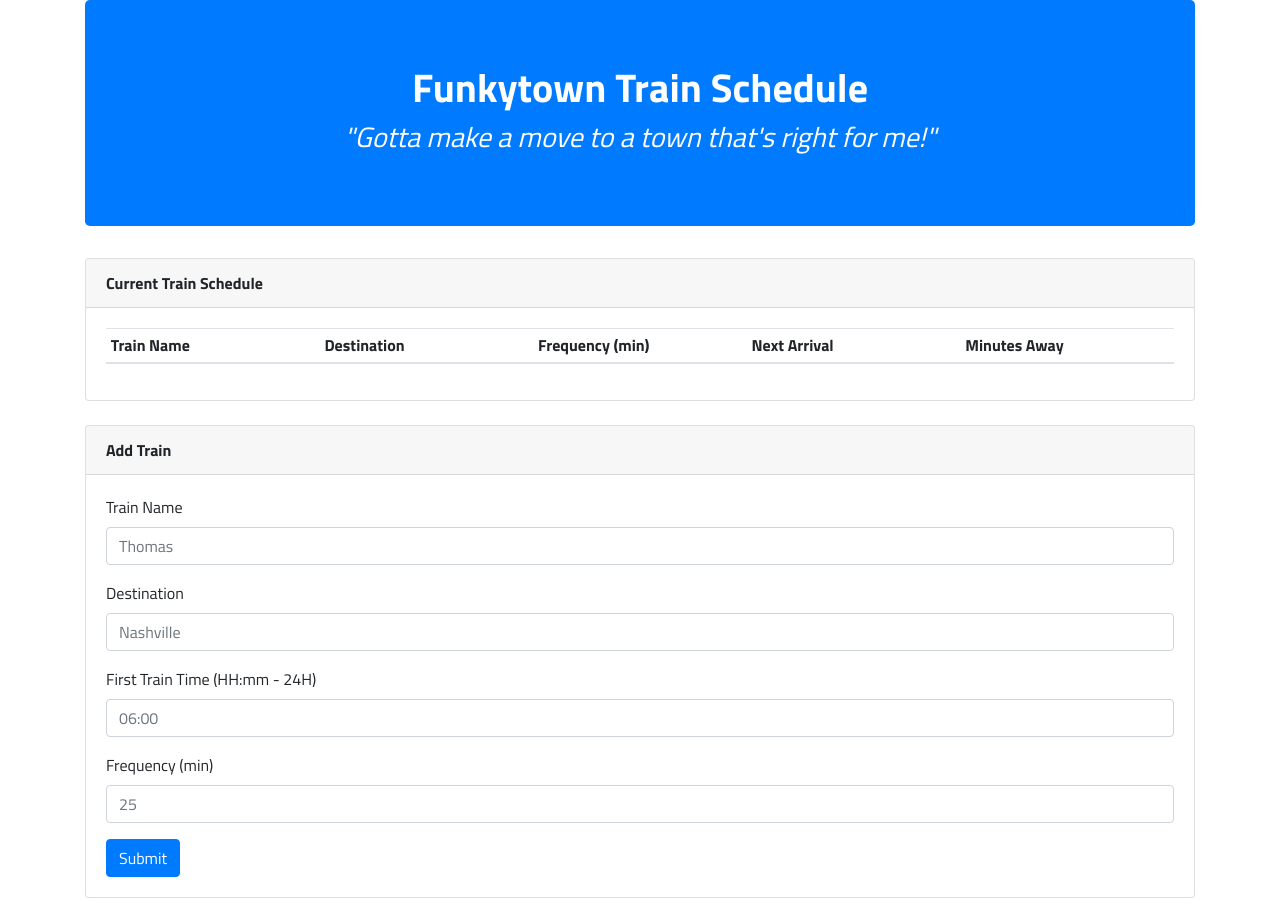
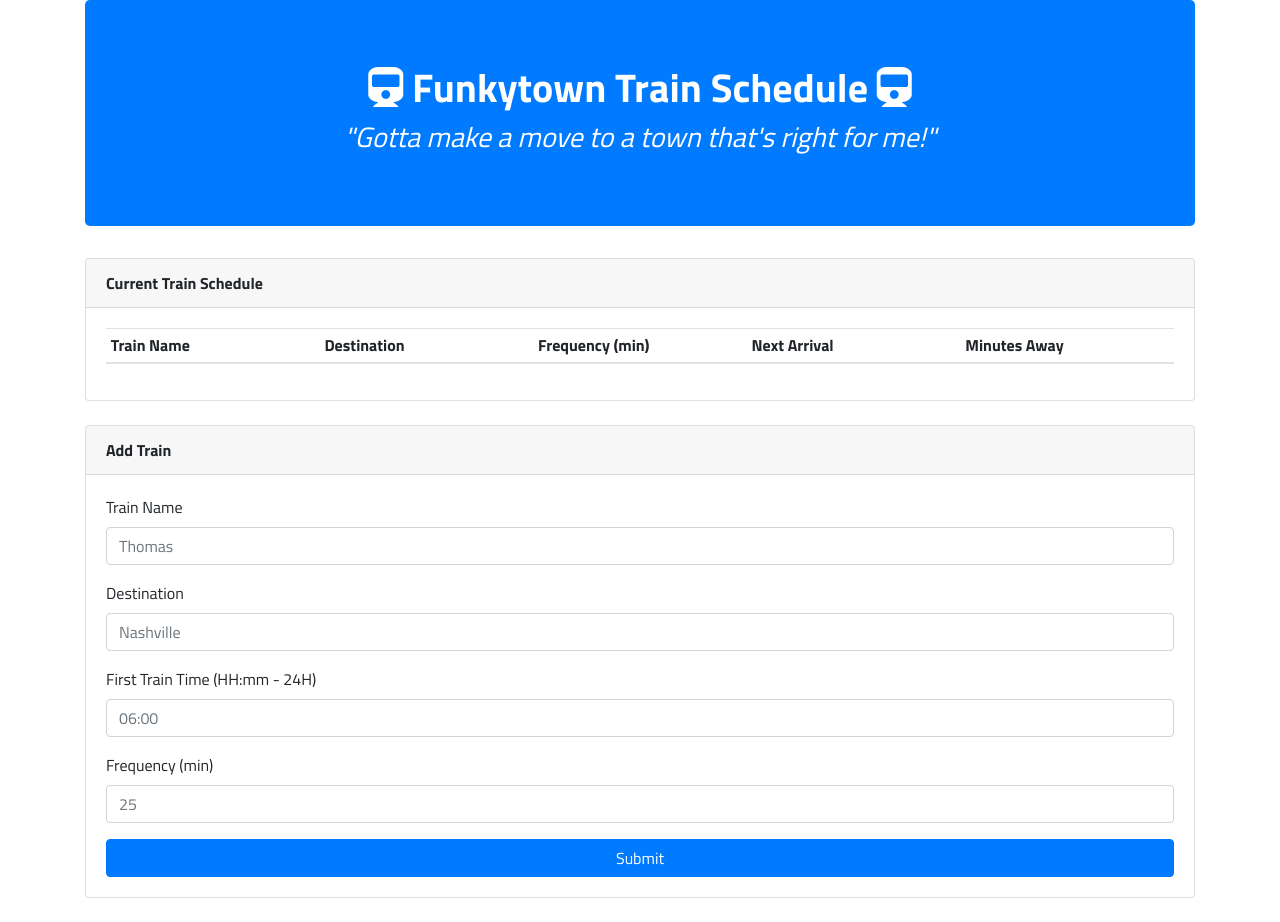
Before and after one commit to csbistline/TrainsSked, a plain HTML site: page index.html in a window 1280 px wide. Drawn offline with nearby package versions, Linux system fonts and the light colour scheme; no server answers.

Commit message:
cosmetic updates

```diff
--- a/assets/javascript/app.js
+++ b/assets/javascript/app.js
@@ -40,7 +40,7 @@ function addTrain(event) {
     // push new train to firebase
     trainsked.ref().push(newTrain);
 
-    alert("Train schedule added")
+    alert("Train schedule added");
 
     // clear form
     $("#train-name-input").val("");
@@ -78,7 +78,7 @@ function updateSked(snap) {
     $("#train-sked > tbody").append(trainRow);
 
     // update the clock
-    $("#clock").text("Current Time: " + moment().format("h:mm A"))
+    $("#clock").text("Current Time: " + moment().format("h:mm A"));
 };
 
 // refreshes train sked
--- a/index.html
+++ b/index.html
@@ -18,10 +18,8 @@
     <!-- jQuery -->
     <script src="https://code.jquery.com/jquery-3.3.1.js"
         integrity="sha256-2Kok7MbOyxpgUVvAk/HJ2jigOSYS2auK4Pfzbm7uH60=" crossorigin="anonymous"></script>
-
     <!-- Firebase Reference -->
     <script src="https://www.gstatic.com/firebasejs/4.12.0/firebase.js"></script>
-
     <!-- Moment.js Reference -->
     <script src="https://cdnjs.cloudflare.com/ajax/libs/moment.js/2.22.2/moment.min.js"></script>
 
@@ -35,7 +33,7 @@
 
         <!-- Jumbotron -->
         <div class="jumbotron bg-primary">
-            <h1 class="text-center font-weight-bold">Funkytown Train Schedule</h1>
+            <h1 class="text-center font-weight-bold"><i class="fas fa-train"></i> Funkytown Train Schedule <i class="fas fa-train"></i></h1>
             <h3 class="text-center font-italic">"Gotta make a move to a town that's right for me!"</h3>
         </div>
 
@@ -90,7 +88,7 @@
                                 <label for="frequency-input">Frequency (min)</label>
                                 <input class="form-control" id="frequency-input" placeholder="25" type="text">
                             </div>
-                            <button class="btn btn-primary" id="add-train-btn">Submit</button>
+                            <button class="btn btn-primary btn-block" id="add-train-btn">Submit</button>
                         </form>
 
                     </div>
```
